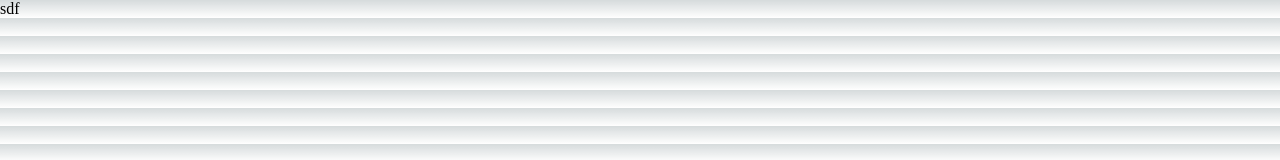
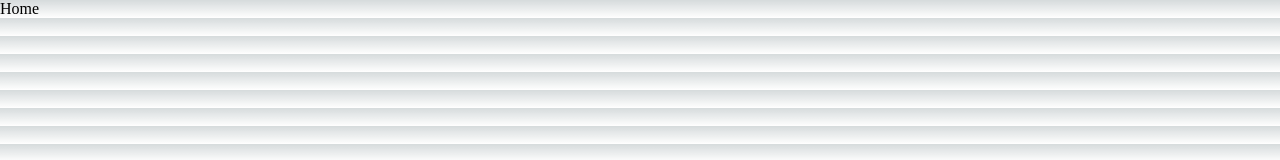
Before and after one commit to Kingrichard-en/richoco, a Next.js app: page / in a window 1280 px wide. Shown: the top 160 px of the page. Built offline with nearby package versions, Linux system fonts and the light colour scheme.

Commit message:
mini layout and logo
Signed-off-by: Michael E Adebisi <adebisienads@gmail.com>

```diff
--- a/src/pages/index.tsx
+++ b/src/pages/index.tsx
@@ -1,7 +1,9 @@
 import Applayout from "@/layout/Applayout";
 
 export default function Home() {
-  return <Applayout titleTag="Home">
-    sdf
-  </Applayout>;
+  return (
+    <Applayout titleTag="Home">
+      <div>Home</div>
+    </Applayout>
+  );
 }
```
